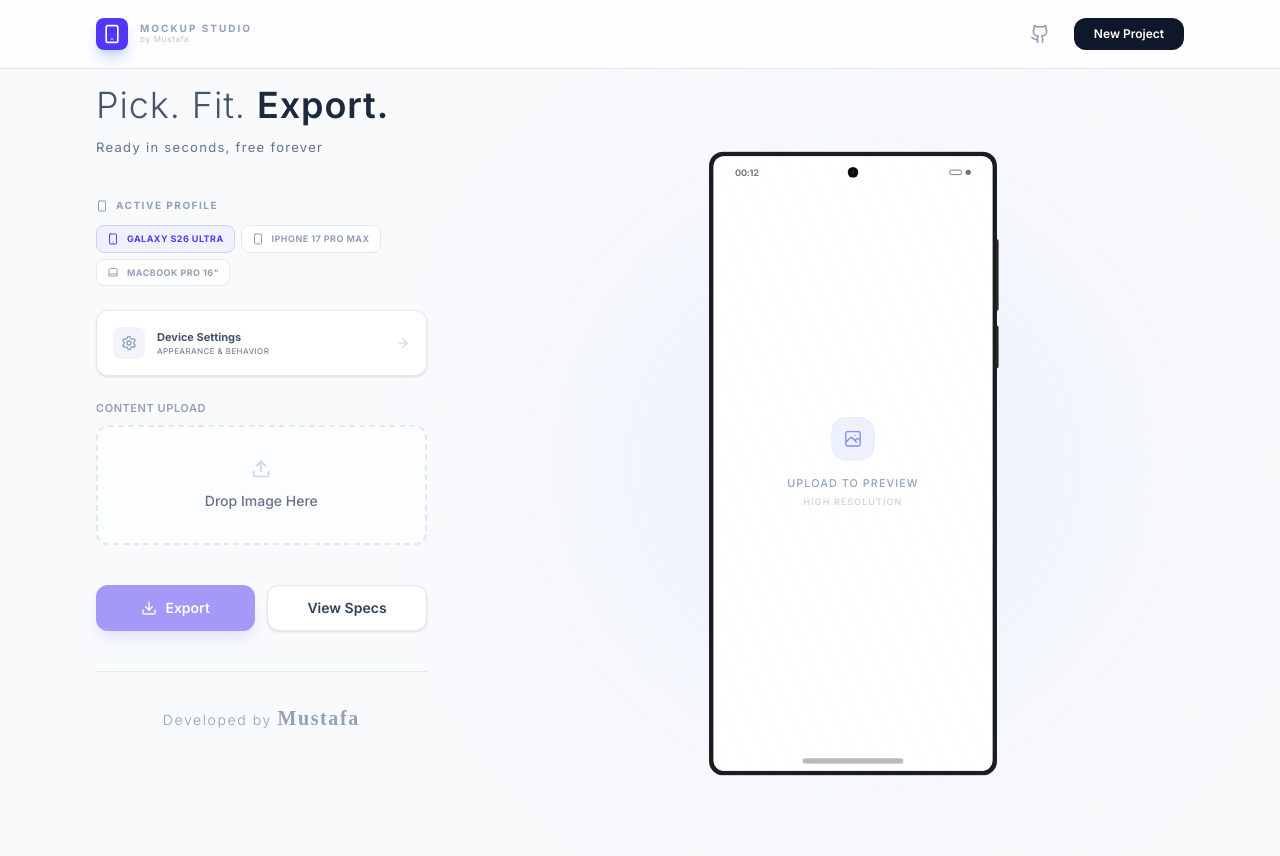
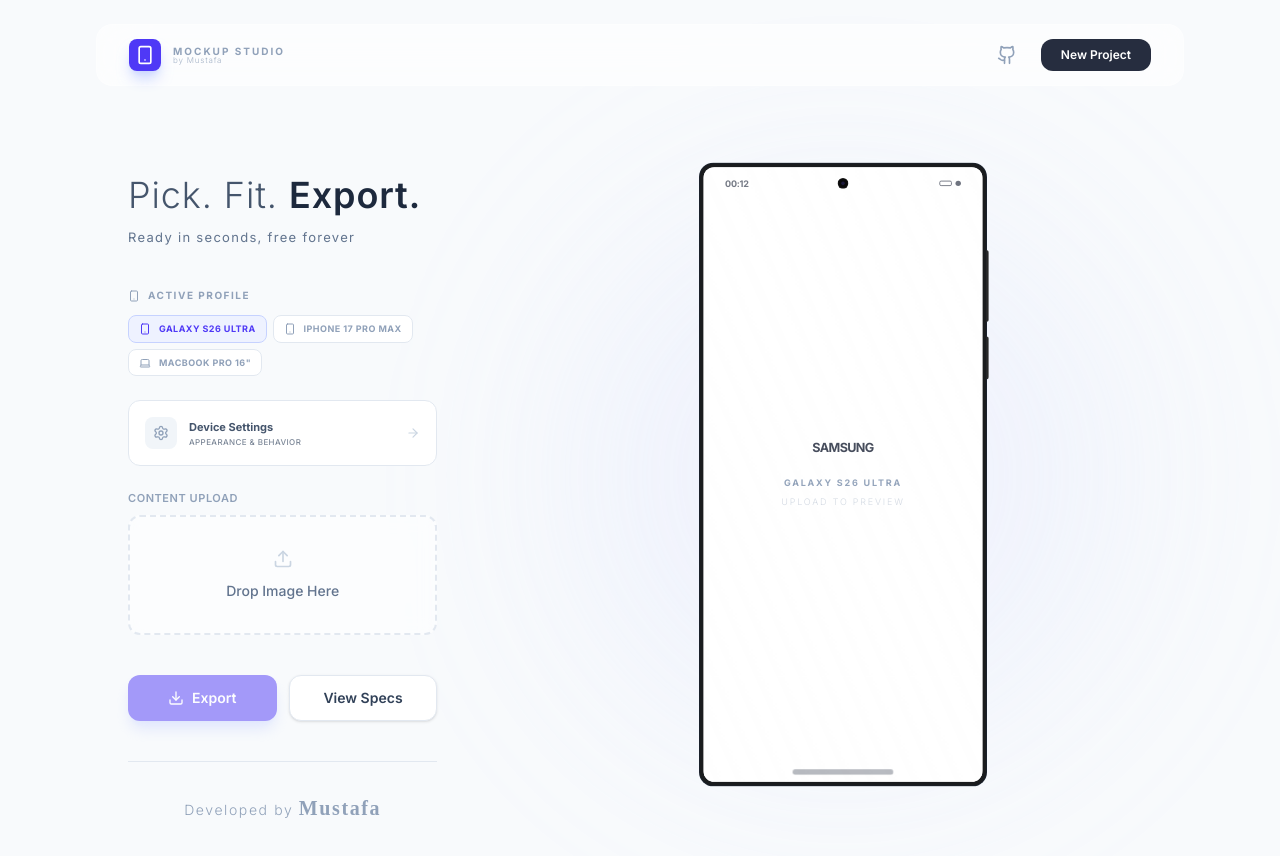
Before and after one commit to mwh2000/mocup-studio, a React (Vite) app: page / in a window 1280 px wide. Shown: the top 856 px of the page. Built offline with nearby package versions, Linux system fonts and the light colour scheme; a web font is replaced by a local one.

Commit message:
feat: add core application structure and mockup preview functionality

```diff
--- a/src/App.tsx
+++ b/src/App.tsx
@@ -3,7 +3,7 @@
  * SPDX-License-Identifier: Apache-2.0
  */
 
-import { useState, useRef, useCallback } from "react";
+import { useState, useRef, useCallback, useEffect } from "react";
 import { motion } from "motion/react";
 import {
   Smartphone,
@@ -37,6 +37,29 @@
   const [showStatusBar, setShowStatusBar] = useState(true);
   const [showNotch, setShowNotch] = useState(true);
   const [showSettings, setShowSettings] = useState(false);
+  const [showNav, setShowNav] = useState(true);
+  const [lastScrollY, setLastScrollY] = useState(0);
+
+  useEffect(() => {
+    const handleScroll = () => {
+      const currentScrollY = window.scrollY;
+      if (Math.abs(currentScrollY - lastScrollY) < 10) return;
+
+      if (currentScrollY > lastScrollY && currentScrollY > 80) {
+        // scrolling down
+        setShowNav(false);
+      } else {
+        // scrolling up
+        setShowNav(true);
+      }
+
+      setLastScrollY(currentScrollY);
+    };
+
+    window.addEventListener("scroll", handleScroll);
+
+    return () => window.removeEventListener("scroll", handleScroll);
+  }, [lastScrollY]);
 
   const mockupRef = useRef<HTMLDivElement>(null);
 
@@ -118,14 +141,22 @@
 
   return (
     <div className="min-h-screen bg-slate-50 font-sans selection:bg-indigo-600 selection:text-white flex flex-col overflow-x-hidden">
-      <nav className="relative z-50 border-b border-slate-200 bg-white/80 backdrop-blur-md">
-        <div className="container mx-auto px-4 md:px-16 lg:px-24 flex items-center justify-between py-4">
+      <nav
+        className={`fixed top-6 left-0 right-0 z-50 transition-all duration-300 ${
+          showNav ? "translate-y-0 opacity-100" : "-translate-y-24 opacity-0"
+        }`}
+      >
+        <div className="container mx-auto px-4 md:px-16 lg:px-24">
+          <div className="backdrop-blur-xl bg-white/60 border border-white/30 rounded-2xl px-4 md:px-6 lg:px-8">
+            <div className="flex items-center justify-between py-3">
+              {/* Left */}
               <div className="flex items-center gap-3">
                 <div className="w-8 h-8 bg-indigo-600 rounded-lg flex items-center justify-center shadow-lg shadow-indigo-200">
                   <Smartphone className="w-5 h-5 text-white" />
                 </div>
-            <div className="flex flex-col -gap-1">
-              <span className="text-[10px] font-bold tracking-[0.2em] text-slate-400 uppercase leading-none">
+
+                <div className="flex flex-col leading-none">
+                  <span className="text-[10px] font-bold tracking-[0.2em] text-slate-400 uppercase">
                     Mockup Studio
                   </span>
                   <span className="text-[8px] font-light text-slate-400/80 tracking-widest">
@@ -134,26 +165,30 @@
                 </div>
               </div>
 
-          <div className="flex items-center gap-4">
+              {/* Right */}
+              <div className="flex items-center gap-3 md:gap-4">
                 <a
                   target="_blank"
                   href="https://github.com/mwh2000/mocup-studio"
                   className="p-2 text-slate-400 hover:text-slate-900 transition-colors"
-              title="View on GitHub"
                 >
                   <Github className="w-5 h-5" />
                 </a>
+
                 <button
                   onClick={handleNewProject}
-              className="px-5 py-2 bg-slate-900 text-white text-xs font-semibold rounded-xl hover:bg-slate-800 transition-all active:scale-95 flex items-center gap-2"
+                  className="px-4 md:px-5 py-2 bg-slate-900/90 backdrop-blur rounded-xl text-white text-xs font-semibold hover:bg-slate-800 transition-all active:scale-95 flex items-center gap-2"
                 >
                   New Project
                 </button>
               </div>
             </div>
+          </div>
+        </div>
       </nav>
 
-      <main className="flex-1 relative z-10 container mx-auto flex flex-col lg:flex-row items-start justify-center pt-0 md:pt-4 pb-8 px-4 md:px-16 lg:px-24 gap-4 lg:gap-24">
+      <main className="flex-1 relative z-10 container mx-auto flex flex-col lg:flex-row items-center justify-center pt-10 md:pt-24 pb-8 px-8 md:px-16 lg:px-32 gap-4 lg:gap-24">
+        {" "}
         {/* Left Column: Controls */}
         <div className="w-full lg:w-1/3 flex flex-col gap-6 md:gap-10 order-2 lg:order-1">
           <header>
@@ -201,7 +236,7 @@
                   className={`p-4 rounded-xl border flex items-center justify-between transition-all text-left w-full ${
                     showSettings
                       ? "bg-indigo-50 border-indigo-200 text-indigo-700 shadow-inner"
-                      : "bg-white border-slate-200 text-slate-600 hover:border-slate-300 hover:bg-slate-50 shadow-sm"
+                      : "bg-white border-slate-200 text-slate-600 hover:border-slate-300 hover:bg-slate-50"
                   }`}
                 >
                   <div className="flex items-center gap-3">
@@ -280,17 +315,16 @@
           </div>
 
           <div className="pt-8 border-t border-slate-200 tracking-widest">
-            {/* copy right developed by Mustafa */}
             <div className="flex items-center justify-center">
               <a
                 target="_blank"
                 href="https://mwhmustafa.vercel.app/"
-                className="text-sm text-slate-400 font-light hover:text-[#0d9488] transition-all"
+                className="group text-sm text-slate-400 font-light transition-colors duration-300 hover:text-[#0d9488]"
               >
                 Developed by{" "}
                 <span
                   style={{ fontFamily: "'Babylonica'" }}
-                  className="text-xl font-bold text-[#0d9488] sm:text-slate-400 hover:text-[#0d9488]"
+                  className="text-xl font-bold text-[#0d9488] sm:text-slate-400 transition-colors duration-300 group-hover:text-[#0d9488]"
                 >
                   Mustafa
                 </span>
@@ -298,7 +332,6 @@
             </div>
           </div>
         </div>
-
         {/* Right Column: Preview */}
         <div className="w-full lg:w-2/3 flex items-center justify-center relative order-1 lg:order-2 overflow-visible py-0 sm:py-4 lg:-mt-12">
           {/* Ambient Glow */}
--- a/src/components/DeviceFrame.tsx
+++ b/src/components/DeviceFrame.tsx
@@ -15,32 +15,66 @@
   showNotch?: boolean;
 }
 
-const Placeholder = ({ theme }: { theme?: "light" | "dark" }) => (
+const BrandLogo = ({
+  brand,
+  theme,
+}: {
+  brand: string;
+  theme?: "light" | "dark";
+}) => {
+  const isApple = brand.toLowerCase() === "apple";
+  const iconColor = theme === "light" ? "text-slate-900" : "text-white";
+
+  if (isApple) {
+    return (
+      <svg
+        className={`w-8 h-8 ${iconColor} opacity-80`}
+        viewBox="0 0 24 24"
+        fill="currentColor"
+      >
+        <path d="M17.05 20.28c-.98.95-2.05 1.79-3.48 1.79-1.42 0-1.89-.87-3.51-.87-1.61 0-2.14.85-3.48.87-1.4.02-2.31-.76-3.48-1.92C1.1 18.14 0 14.52 0 11.23c0-5.27 3.32-8.06 6.53-8.06 1.71 0 3.31.7 4.36 1.15 1.05.45 2.11-.11 4.39-.11 2.2 0 4.14 1.18 5.17 2.89-4.32 1.93-3.6 7.64.91 9.48-.8 2.05-1.98 3.51-3.31 4.7zM12.03 3.25C11.95 1.08 13.74 0 13.74 0s.13 2.13-1.71 3.25z" />
+      </svg>
+    );
+  }
+
+  return (
+    <div className={`flex flex-col items-center ${iconColor} opacity-80`}>
+      <span className="text-sm font-black tracking-tighter leading-none">
+        SAMSUNG
+      </span>
+    </div>
+  );
+};
+
+// نمرر الـ config هنا لنعرف البراند
+const Placeholder = ({
+  config,
+  theme,
+}: {
+  config: DeviceConfig;
+  theme?: "light" | "dark";
+}) => (
   <div
-    className={`absolute inset-0 flex flex-col items-center justify-center text-center p-6 ${theme === "light" ? "bg-white" : "bg-[#0a0a0a]"}`}
+    className={`absolute inset-0 flex flex-col items-center justify-center text-center p-6 ${
+      theme === "light" ? "bg-white" : "bg-[#0a0a0a]"
+    }`}
   >
     <div
-      className={`w-12 h-12 rounded-2xl flex items-center justify-center mb-4 border ${theme === "light" ? "bg-indigo-50 border-indigo-100" : "bg-indigo-500/20 border-indigo-500/30"}`}
+      className={`flex items-center justify-center mb-6 transition-colors duration-500`}
     >
-      <svg
-        className="w-6 h-6 text-indigo-400"
-        fill="none"
-        viewBox="0 0 24 24"
-        stroke="currentColor"
-      >
-        <path
-          strokeLinecap="round"
-          strokeLinejoin="round"
-          strokeWidth={1.5}
-          d="M4 16l4.586-4.586a2 2 0 012.828 0L16 16m-2-2l1.586-1.586a2 2 0 012.828 0L20 14m-6-6h.01M6 20h12a2 2 0 002-2V6a2 2 0 00-2-2H6a2 2 0 00-2 2v12a2 2 0 002 2z"
-        />
-      </svg>
+      {/* استدعاء مكون اللوجو بناءً على البراند */}
+      <BrandLogo brand={config.brand} theme={theme} />
     </div>
+
     <p
-      className={`text-xs font-medium uppercase tracking-widest leading-relaxed ${theme === "light" ? "text-slate-400" : "text-slate-500"}`}
+      className={`text-[10px] font-bold uppercase tracking-[0.2em] leading-relaxed ${
+        theme === "light" ? "text-slate-400" : "text-slate-500"
+      }`}
     >
-      Upload to preview <br />
-      <span className="opacity-50 text-[10px]">High Resolution</span>
+      {config.name} <br />
+      <span className="opacity-40 font-light mt-1 block">
+        Upload to preview
+      </span>
     </p>
   </div>
 );
@@ -136,7 +170,7 @@
             )}
           </div>
         ) : (
-          <Placeholder theme={theme} />
+          <Placeholder config={config} theme={theme} />
         )}
 
         {/* Status Bar */}
@@ -274,7 +308,7 @@
             )}
           </div>
         ) : (
-          <Placeholder theme={theme} />
+          <Placeholder config={config} theme={theme} />
         )}
 
         {config.camera.type === "notch" && (
```
Also changed, not shown: 3 other files (tests, documents, lock files or other folders). Lines whose indentation alone changed are shown as unchanged.
